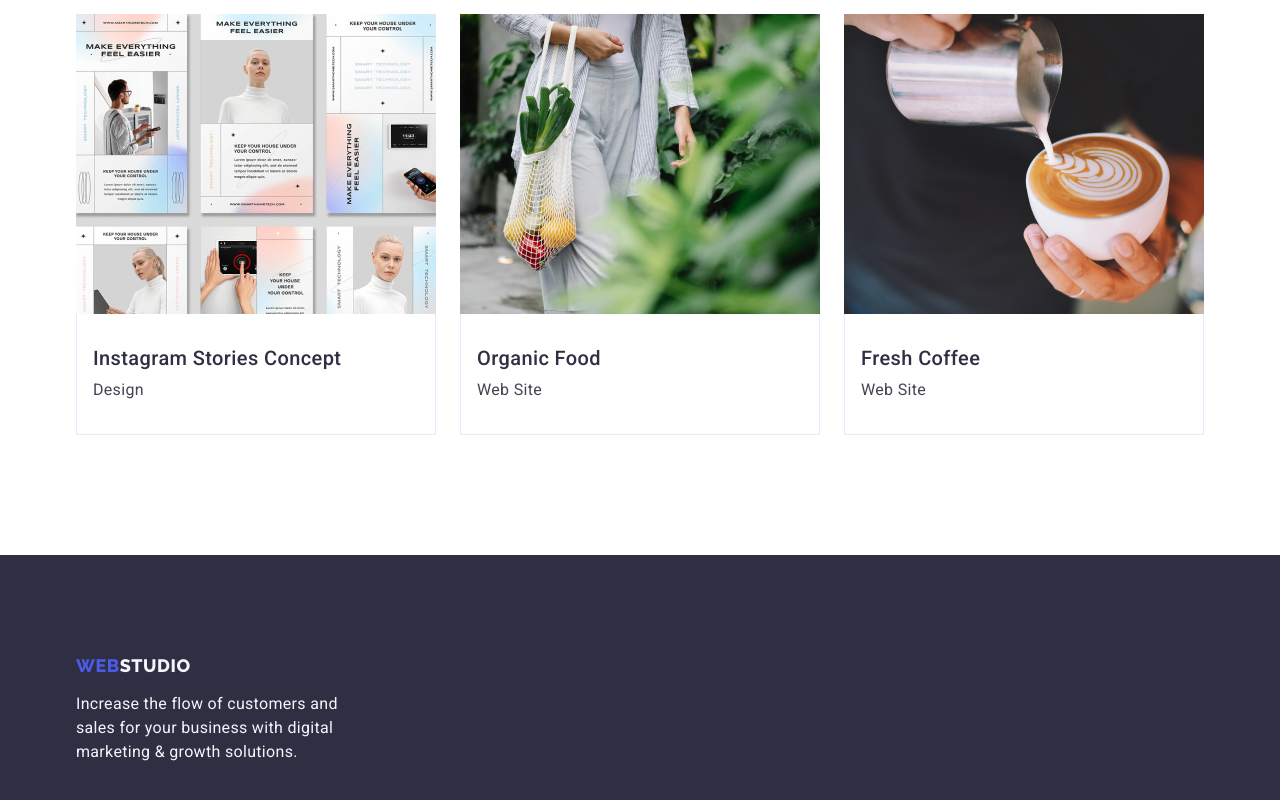
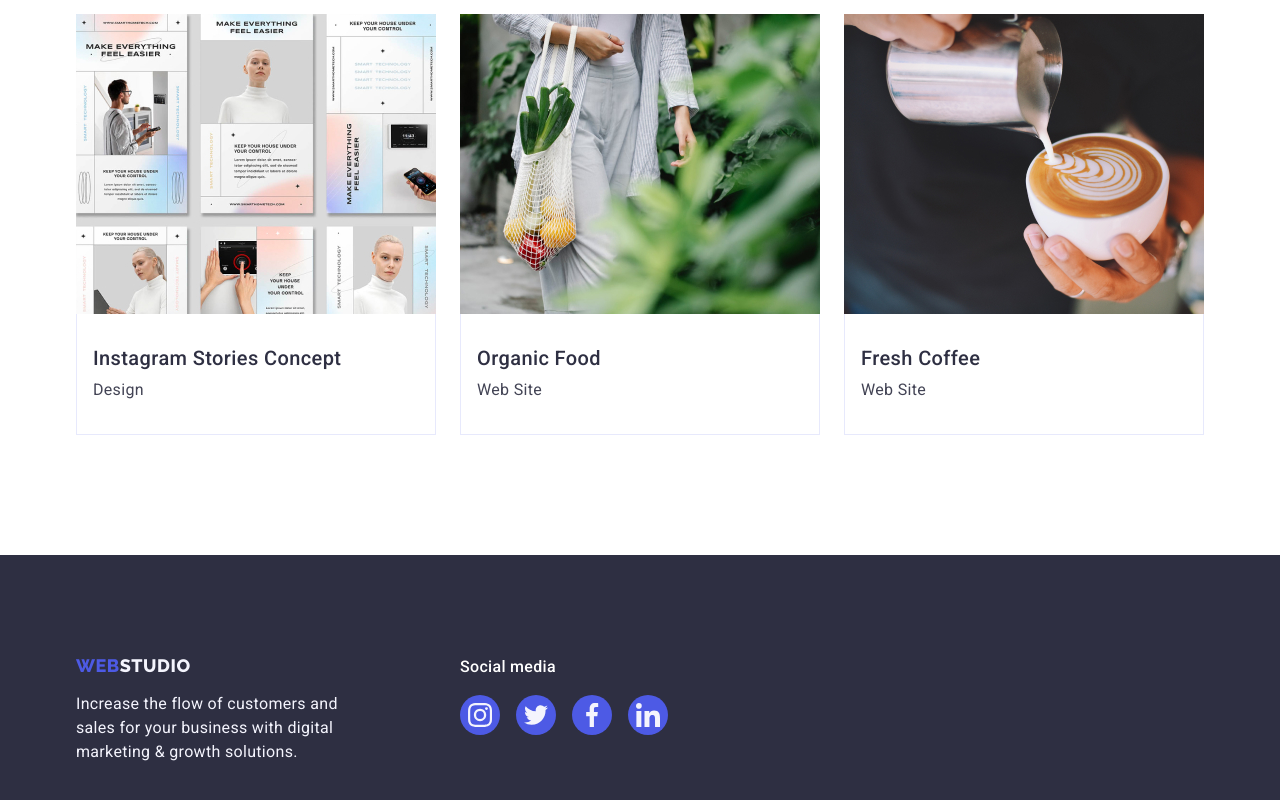
Before and after one commit to Lashtabeg/goit-markup-hw-04, a plain HTML site: page portfolio.html in a window 1280 px wide. Shown: the part 1215-2015 px from the top of the page. Drawn offline with nearby package versions, Linux system fonts and the light colour scheme.

Commit message:
FINAL!!!ADD: PORTFOLIO TOOTER

```diff
--- a/portfolio.html
+++ b/portfolio.html
@@ -211,7 +211,8 @@
 
     <!-- Footer -->
     <footer class="footer">
-      <div class="container">
+      <div class="footer-conteiner container">
+        <div class="footer-right">
           <a href="./index.html" class="link logo footer-logo"
             >Web<span class="logo-light">Studio</span></a
           >
@@ -220,6 +221,65 @@
             digital marketing & growth solutions.
           </p>
         </div>
+
+        <div class="footer-middle conteiner">
+          <p class="footer-social">Social media</p>
+          <ul class="social footer-icon list">
+            <li class="social-item">
+              <a
+                class="social-link link"
+                href=""
+                target="_blank"
+                rel="noopener noreferrer"
+                aria-label="Instagram icon"
+              >
+                <svg class="social-icon" width="24" height="24">
+                  <use href="./images/icon.svg#icon-instagram"></use>
+                </svg>
+              </a>
+            </li>
+            <li class="social-item">
+              <a
+                class="social-link link"
+                href=""
+                target="_blank"
+                rel="noopener noreferrer"
+                aria-label="Twitter icon"
+              >
+                <svg class="social-icon" width="24" height="24">
+                  <use href="./images/icon.svg#icon-twitter"></use>
+                </svg>
+              </a>
+            </li>
+            <li class="social-item">
+              <a
+                class="social-link link"
+                href=""
+                target="_blank"
+                rel="noopener noreferrer"
+                aria-label="Facebook icon"
+              >
+                <svg class="social-icon" width="24" height="24">
+                  <use href="./images/icon.svg#icon-facebook"></use>
+                </svg>
+              </a>
+            </li>
+            <li class="social-item">
+              <a
+                class="social-link link"
+                href=""
+                target="_blank"
+                rel="noopener noreferrer"
+                aria-label="Linkedin icon"
+              >
+                <svg class="social-icon" width="24" height="24">
+                  <use href="./images/icon.svg#icon-linkedin"></use>
+                </svg>
+              </a>
+            </li>
+          </ul>
+        </div>
+      </div>
     </footer>
   </body>
 </html>
```
Lines whose indentation alone changed are shown as unchanged.
